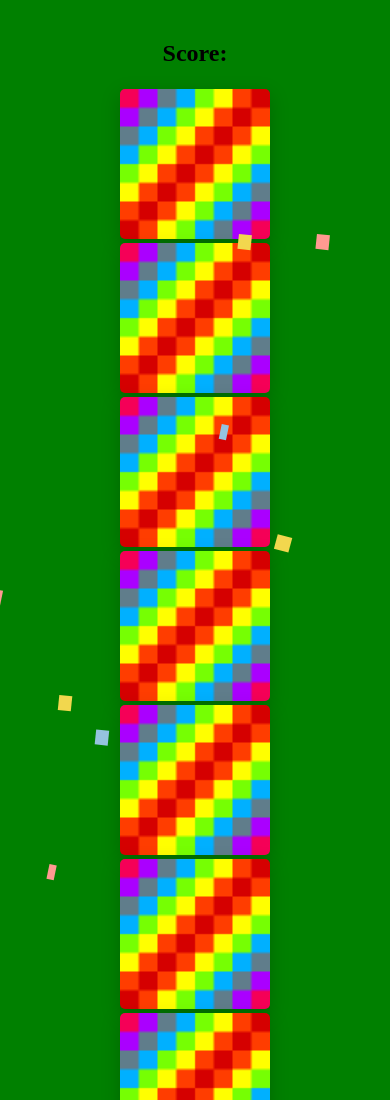
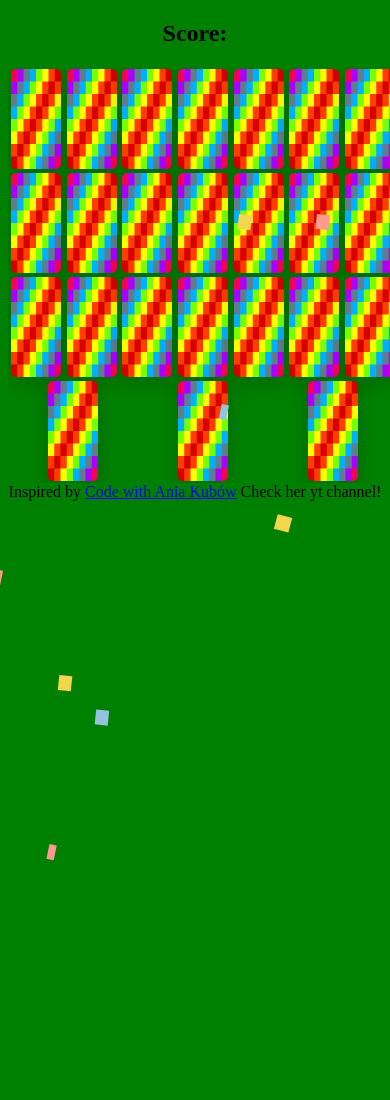
Before and after one commit to blue-flamingo/blue-flamingo.github.io, a plain HTML site: page index.html in a window 390 px wide. Shown: the top 1100 px of the page. After the commit the page ends 860 px from the top, so only its background shows below. Drawn offline with nearby package versions, Linux system fonts and the light colour scheme; no server answers.

Commit message:
Responsivness
Change some issues with responsivness

```diff
--- a/css/styles.css
+++ b/css/styles.css
@@ -1,5 +1,5 @@
 body {
-  margin: 40px;
+  /* margin: 40px; */
   text-align: center;
   background-color: green;
 }
@@ -23,6 +23,7 @@ body {
   flex-wrap: wrap;
   justify-content: space-around;
   margin: 0 auto;
+  /* overflow: hidden; */
 }
 
 img {
@@ -136,3 +137,29 @@ img {
     transform: rotateZ(15deg) rotateY(1440deg) translate(10vw, 110vh);
   }
 }
+
+@media screen and (max-width: 400px) {
+  .grid {
+    /* width: 600px; */
+    width: 100vw;
+    height: auto;
+    display: flex;
+    flex-direction: row;
+    flex-wrap: wrap;
+    justify-content: space-around;
+    margin: 0 auto;
+    overflow: hidden;
+  }
+  /*   .grid::after {
+    content: "";
+    flex: auto;
+  } */
+
+  img {
+    border-radius: 5px;
+    width: 50px;
+    height: 100px;
+    box-shadow: 0 6px 20px 0 rgba(0, 0, 0, 0.19);
+    /* margin: 1px; */
+  }
+}
```
